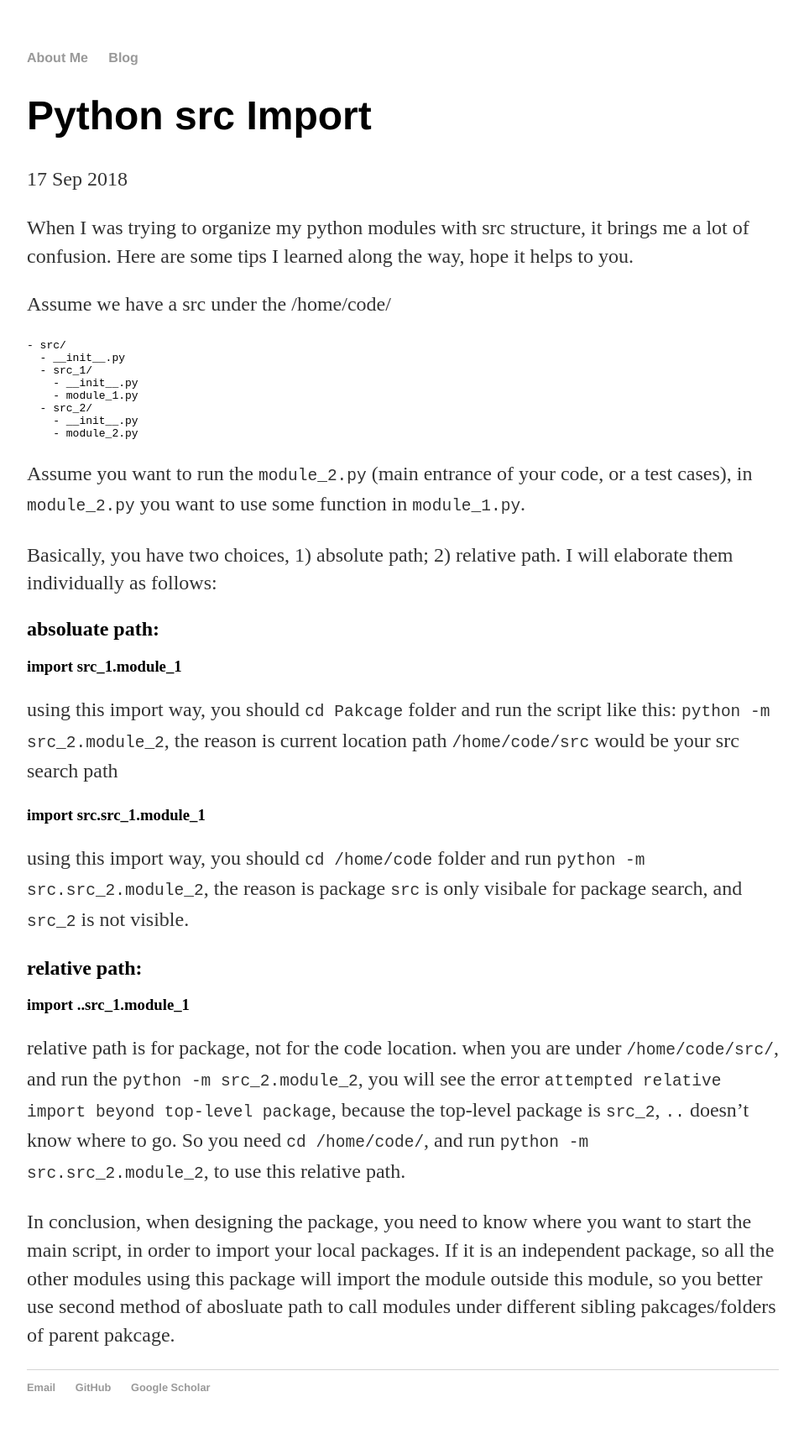
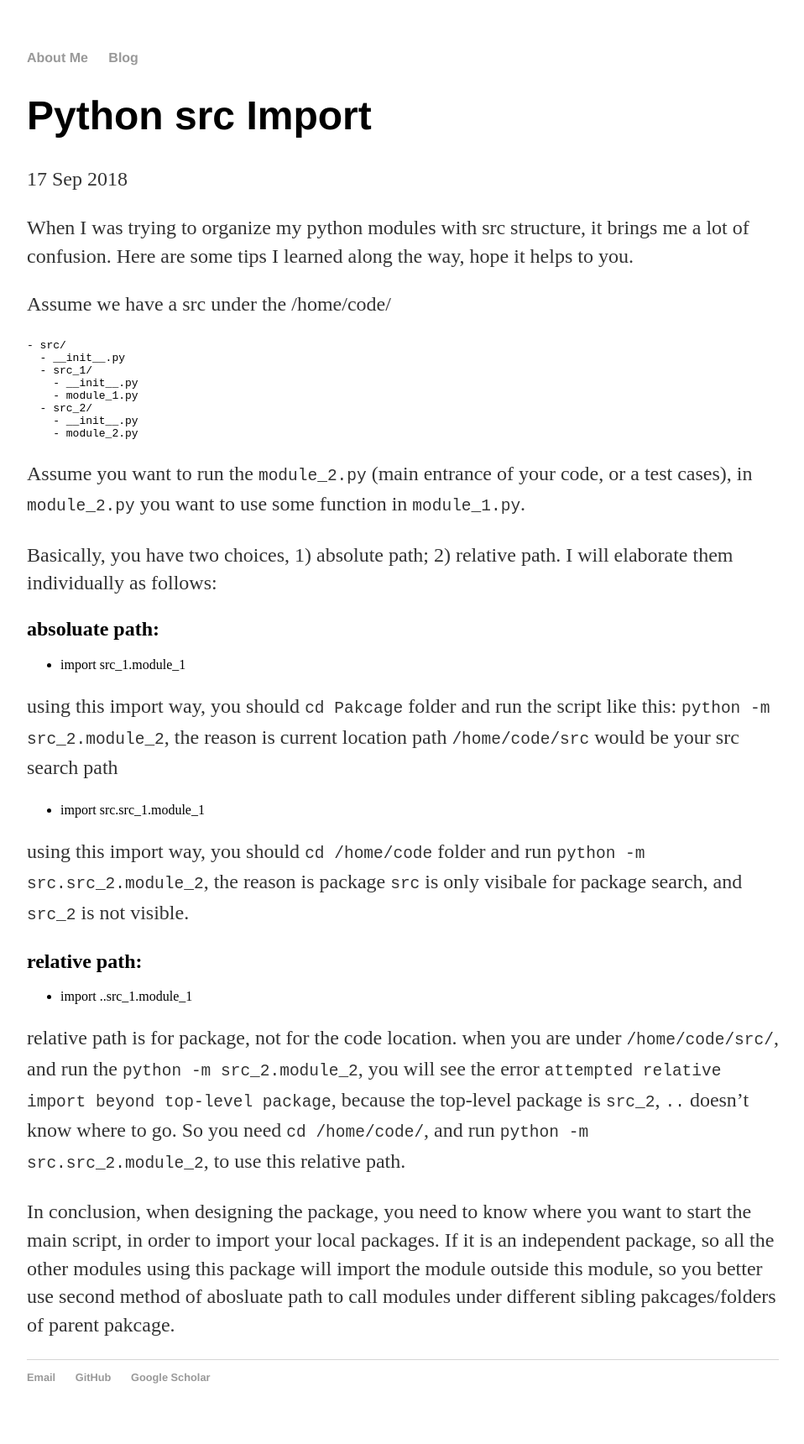
Before and after one commit to haoshuji/haoshuji.github.io, a Jekyll site: the page built from _posts/2018-09-17-python-package-import.md, in a window 1280 px wide. Shown: the whole page at 84% size, without its empty margins (160-1118 px from the left). Built offline with Jekyll 4.4.1, drawn with Linux system fonts in a browser that asks for light colours.

Commit message:
re layout

```diff
--- a/_posts/2018-09-17-python-package-import.md
+++ b/_posts/2018-09-17-python-package-import.md
@@ -22,14 +22,17 @@ Assume you want to run the `module_2.py` (main entrance of your code, or a test
 Basically, you have two choices, 1) absolute path; 2) relative path. I will elaborate them individually as follows:
 
 ## absoluate path:
-### import src_1.module_1
+- import src_1.module_1
+
 using this import way, you should `cd Pakcage` folder and run the script like this: `python -m src_2.module_2`, the reason is current location path `/home/code/src` would be your src search path
 
-### import src.src_1.module_1
+- import src.src_1.module_1
+
 using this import way, you should `cd /home/code` folder and run `python -m src.src_2.module_2`, the reason is package `src` is only visibale for package search, and `src_2` is not visible.
 
 ## relative path:
-### import ..src_1.module_1
+- import ..src_1.module_1
+
 relative path is for package, not for the code location. when you are under `/home/code/src/`, and run the `python -m src_2.module_2`, you will see the error `attempted relative import beyond top-level package`, because the top-level package is `src_2`, `..` doesn't know where to go. So you need `cd /home/code/`, and run `python -m src.src_2.module_2`, to use this relative path.
 
 In conclusion, when designing the package, you need to know where you want to start the main script, in order to import your local packages. If it is an independent package, so all the other modules using this package will import the module outside this module, so you better use second method of abosluate path to call modules under different sibling pakcages/folders of parent pakcage.
```
